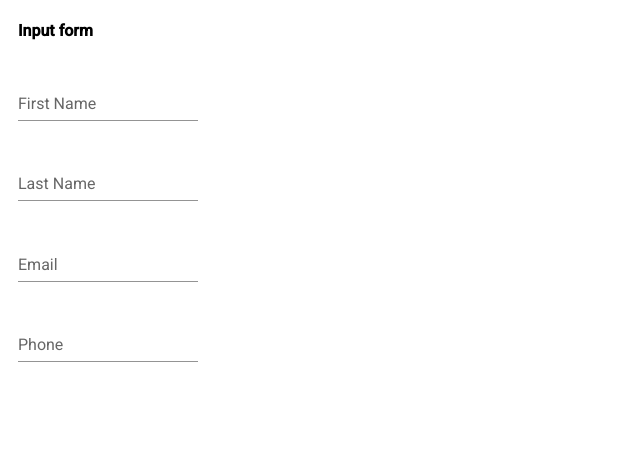
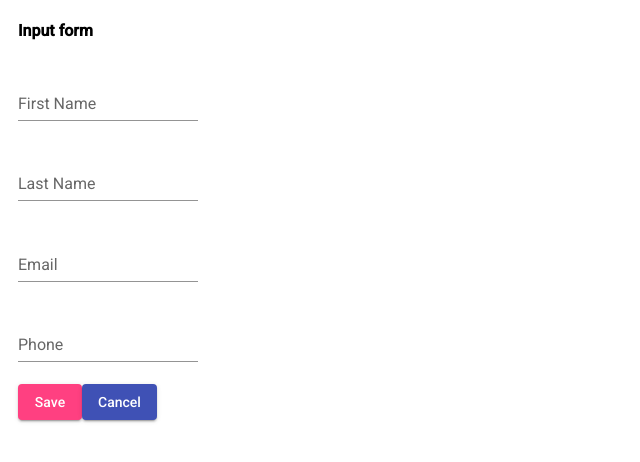
Before and after one commit to FoxGeoff/TestFormAngularRev3, an Angular app: page / in a window 1280 px wide. Shown: the top 462 px of the page, without its empty margins (0-640 px from the left). Built offline with nearby package versions, Linux system fonts and the light colour scheme.

Commit message:
Add buttons

```diff
--- a/src/app/dashboard/dashboard.component.html
+++ b/src/app/dashboard/dashboard.component.html
@@ -25,5 +25,9 @@
         <input matInput [(ngModel)]="phone" name="phone" />
       </mat-form-field>
     </div>
+    <button mat-raised-button color="accent" (click)="onAddUser()">Save</button>
+    <button mat-raised-button color="primary" (click)="onCancel()">
+      Cancel
+    </button>
   </div>
 </div>
--- a/src/app/dashboard/dashboard.component.ts
+++ b/src/app/dashboard/dashboard.component.ts
@@ -17,4 +17,12 @@ export class DashboardComponent implements OnInit {
   ngOnInit(): void {
   }
 
+  onAddUser() {
+
+  }
+
+  onCancel() {
+
+  }
+
 }
```
